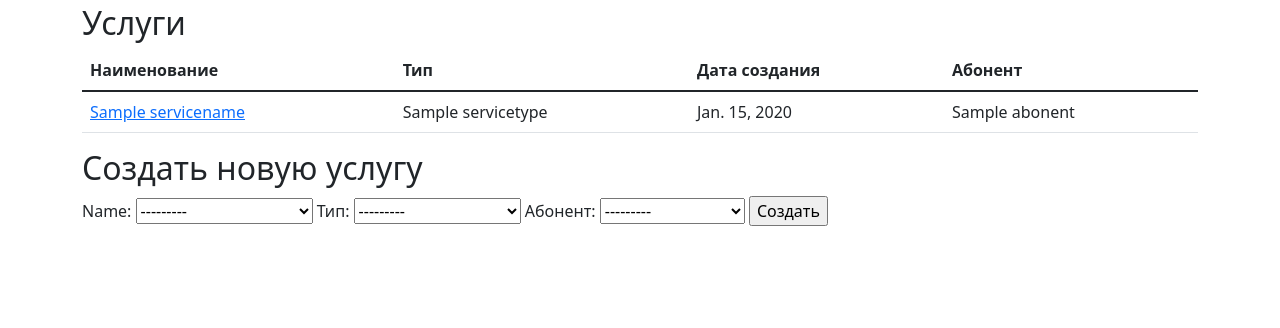
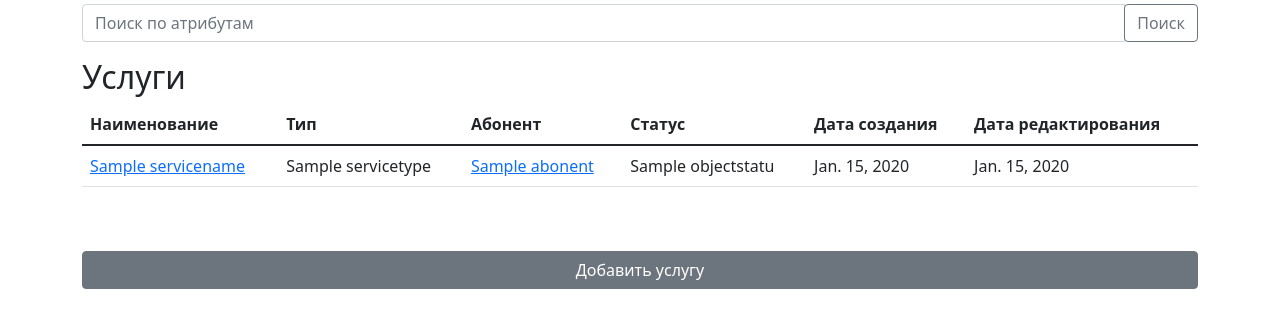
Before and after one commit to ghostforpy/techuchet, a Django app: page /services/ in a window 1280 px wide. Shown: the part 56-384 px from the top of the page. Run offline with Django 4.2, Linux system fonts and the light colour scheme; tables that the repository leaves empty hold one stand-in row (values such as "Sample post"); some libraries are stand-ins or nearby versions.

Commit message:
services done

```diff
--- a/services/models.py
+++ b/services/models.py
@@ -29,7 +29,7 @@ class ServiceName(models.Model):
 
 
 class Service(models.Model):
-    name = models.ForeignKey(ServiceName, on_delete=models.CASCADE)
+    name = models.ForeignKey(ServiceName, on_delete=models.CASCADE, verbose_name="Наименование")
     type = models.ForeignKey(ServiceType, on_delete=models.CASCADE, verbose_name="Тип")
     created_date = models.DateField('Дата создания', auto_now_add=True)
     change_date = models.DateField('Дата изменения', auto_now=True)
--- a/services/templates/services/list.html
+++ b/services/templates/services/list.html
@@ -1,14 +1,25 @@
 {% extends "base.html" %}
+{% load crispy_forms_tags %}
 
 {% block content %}
+<form action="." method="get">
+  <div class="input-group mb-3">
+    <input id="query" type="text" class="form-control" placeholder="Поиск по атрибутам" aria-label="search" aria-describedby="basic-addon2" name="query" {% if query %}value="{{ query }}"{% endif %}>
+    <div class="input-group-append">
+      <button class="btn btn-outline-secondary" type="submit">Поиск</button>
+    </div>
+  </div>
+</form>
     <h2>Услуги</h2>
     <table class="table">
         <thead>
           <tr>
             <th scope="col">Наименование</th>
             <th scope="col">Тип</th>
+            <th scope="col">Абонент</th>
+            <th scope="col">Статус</th>
             <th scope="col">Дата создания</th>
-            <th scope="col">Абонент</th>
+            <th scope="col">Дата редактирования</th>
 
           </tr>
         </thead>
@@ -17,17 +28,41 @@
                 <tr>
                   <td><a href="{{ service.get_absolute_url }}">{{ service.name }}</a></td>
                   <td>{{ service.type }}</td>
-                    <td>{{ service.created_date }}</td>
-                    <td>{{ service.abonent }}</td>
+                  <td><a href="{{ service.abonent.get_absolute_url }}">{{ service.abonent }}</a></td>
+                  <td>{{ service.status }}</td>
+                  <td>{{ service.created_date }}</td>
+                  <td>{{ service.change_date }}</td>
                 </tr>
             {% endfor %}
         </tbody>
       </table>
+      <button type="button" class="w-100 btn btn-secondary mt-5" data-bs-toggle="modal" data-bs-target="#exampleModal">
+        Добавить услугу
+      </button>
 
-      <h2>Создать новую услугу</h2>
+      <!-- Modal -->
+      <div class="modal fade" id="exampleModal" tabindex="-1" aria-labelledby="exampleModalLabel" aria-hidden="true">
+        <div class="modal-dialog modal-dialog-centered">
+          <div class="modal-content">
+            <div class="modal-header">
+              <h5 class="modal-title" id="exampleModalLabel">Добавить оборудование</h5>
+              <button type="button" class="btn-close" data-bs-dismiss="modal" aria-label="Close"></button>
+            </div>
 
-      <form method="post">{% csrf_token %}
-        {{ form.as_table }}
-        <input type="submit" value="Создать">
-    </form>
+
+            <div class="modal-body">
+              <form method="post" action=".">
+                {% csrf_token %}
+                {{ form|crispy }}
+              </form>
+            </div>
+
+
+            <div class="modal-footer">
+              <button type="button" class="btn btn-secondary" data-bs-dismiss="modal">Закрыть</button>
+              <button type="submit" class="btn btn-primary">Сохранить</button>
+            </div>
+          </div>
+        </div>
+      </div>
 {% endblock %}
--- a/services/views.py
+++ b/services/views.py
@@ -1,6 +1,7 @@
 # from django.shortcuts import render
 # from django.views.generic import ListView
 from django.views.generic.edit import FormView, CreateView, UpdateView
+from django.db.models import Q
 
 from .models import Service
 
@@ -10,22 +11,43 @@ from .models import Service
 #     model = Service
 #     template_name = "services/list.html"
 #     context_object_name = 'services'
+create_and_update_fileds = [
+    'name',
+    'type',
+    'abonent',
+    'status',
+]
 
 
 class ListAndCreateServiceView(CreateView):
     model = Service
     template_name = "services/list.html"
-    fields = ['name', 'type', 'abonent']
+    fields = create_and_update_fileds
     success_url = '/services/'
 
 
     def get_context_data(self, **kwargs):
         context = super().get_context_data(**kwargs)
-        context["services"] = self.model.objects.all()
+        qs = self.model.objects.all()
+        if self.request.GET.get('query'):
+            query = self.request.GET.get('query')
+            context["query"] = query
+            qs = qs.filter(
+                Q(name__name__icontains=query) |
+                Q(type__name__icontains=query) |
+                Q(entity__name__icontains=query) |
+                Q(status__name__icontains=query) |
+                Q(ip_address__icontains=query) |
+                Q(parent__name__name__icontains=query) |
+                Q(building__type__name__icontains=query) |
+                Q(building__street__icontains=query) |
+                Q(building__region__name__icontains=query)
+            )
+        context["services"] = qs
         return context
 
 
 class UpdateServiceView(UpdateView):
     model = Service
     template_name = "services/update.html"
-    fields = ['name', 'type', 'abonent']
+    fields = create_and_update_fileds
```
Also changed, not shown: services/templates/services/update.html (+6 -4 lines), services/migrations/0005_alter_service_name.py (added).
